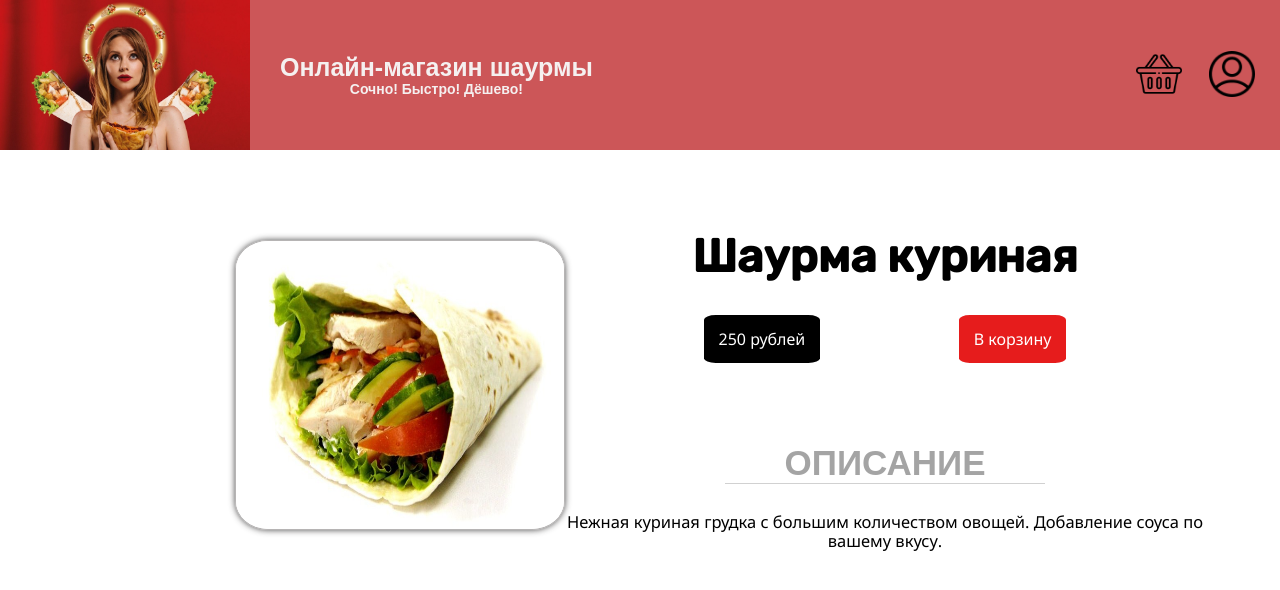
After one commit to KillerFedy/WEB-Project, a Flask app: template templates/product.html in a window 1280 px wide. The commit adds this page. Shown: the top 590 px of the page. Run offline with Flask 2, Linux system fonts and the light colour scheme; the template is opened without the code that fills it: most values are stand-ins (such as "Sample title", 1, 10 or a date in 2020).

Commit message:
Added product html, new style product

```diff
--- a/app.py
+++ b/app.py
@@ -1,4 +1,5 @@
 from importlib.resources import path
+from turtle import title
 from unicodedata import category
 from flask import Flask, render_template
 from pathlib import Path
@@ -37,5 +38,8 @@ def get_category():
 
 @app.route('/')
 @app.route('/index')
-def index():
-    return render_template('index.html', title = "Магазин Шаурмы", products = get_products(), categories = get_category())
+#def index():
+#    return render_template('index.html', title = "Магазин Шаурмы", products = get_products(), categories = get_category())
+
+def product():
+    return render_template('product.html', title = "Шаурма куриная")
--- /dev/null
+++ b/static/product.css
@@ -0,0 +1,71 @@
+@import url('https://fonts.googleapis.com/css2?family=Noto+Sans&family=Poppins&family=Rubik:wght@500&display=swap');
+
+.title-product{
+    margin-top: 5rem;
+    display: flex;
+    justify-content: space-between;
+    align-items: center;
+}
+
+.title-image img{
+    margin-left: 23.5rem;
+    width: 33rem;
+    height: 29rem;
+    border: 0.1rem solid rgba(145, 143, 143, 0.664);
+    border-radius: 10%;
+    box-shadow: 0 0 0.6rem rgba(43, 42, 42, 0.842);
+}
+
+.title-info {
+    text-align: center;
+    margin-right: 7.5rem;
+}
+
+.title-info h1 {
+    font-size: 4.6rem;
+    font-family: "Rubik", sans-serif;
+}
+
+.title-price {
+    display: flex;
+    justify-content:space-evenly;
+    font-size: 1.6rem;
+    font-family: "Noto Sans", sans-serif;
+}
+
+.price {
+    background-color: black;
+    padding: 1.5rem;
+    border-radius: 10%;
+    color: #ffffff;
+    text-align: center;
+}
+
+.buy-button {
+    color: #ffffff;
+    background-color: rgba(230, 20, 20, 0.966);
+    border-radius: 10%;
+    border: unset;
+    cursor: pointer;
+    padding: 1.5rem;
+}
+
+.title-description {
+    margin-top: 8rem;
+}
+
+.title-description h2{
+    color: rgba(128, 128, 128, 0.712);
+    border-bottom: 0.1rem solid #acacac8e;
+    width: 50%;
+    margin-left: auto;
+    margin-right: auto;
+    font-size: 3.5rem;
+    font-family:"Poppins", sans-serif;
+}
+
+.description h4{
+    font-size: 1.65rem;
+    font-family: "Noto Sans", sans-serif;
+    font-weight: unset;
+}
--- a/templates/index.html
+++ b/templates/index.html
@@ -23,9 +23,7 @@
                     <a href="#"><img src="{{ url_for('static', filename='user-profile.png')}}" alt="Profile"></a>
                 </nav>
         </header>
-
         <main>
-
             <div class="home-page-wrapper">
                 <div class="home-page-menu">
                     {% for category in categories %}
--- /dev/null
+++ b/templates/product.html
@@ -0,0 +1,62 @@
+<!DOCTYPE html>
+<html lang="en">
+<head>
+    <meta charset="UTF-8">
+    <meta http-equiv="X-UA-Compatible" content="IE=edge">
+    <meta name="viewport" content="width=device-width, initial-scale=1.0">
+    <link rel="stylesheet" href="{{ url_for('static', filename='normalize.css') }}">
+    <link rel="stylesheet" href="{{ url_for('static', filename='style.css') }}">
+    <link rel="stylesheet" href="{{ url_for('static', filename='product.css') }}">
+
+    <title>{{title}} - FedRash</title>
+</head>
+<body>
+
+    <header class = "header-wrapper">
+        <div class="header-logo">
+            <img src="{{ url_for('static', filename='shaurma-god.jpg') }}" alt="SHAURMA GOD">
+            <div class="header-text">
+                <h1>Онлайн-магазин шаурмы</h1>
+                <h3>Cочно! Быстро! Дёшево!</h3>
+            </div>
+        </div>
+
+        <nav class="header-menu">
+            <a href="#"><img src="{{ url_for('static', filename='shop-basket.png')}}" alt="Shop Basket"></a>
+            <a href="#"><img src="{{ url_for('static', filename='user-profile.png')}}" alt="Profile"></a>
+        </nav>
+    </header>
+
+
+    <main>
+
+        <div class = "title-product">
+            <div class = "title-image">
+                <img src="{{ url_for('static', filename='shaurma-title.jpg')}}" alt = "PRODUCT">
+            </div>
+
+            <div class = "title-info">
+                <h1>Шаурма куриная</h1>
+                <div class = "title-price">
+                    <div class="price">250 рублей</div>
+                    <button class="buy-button">В корзину</button>
+                </div>
+
+                <div class = "title-description">
+                    <h2>
+                        ОПИСАНИЕ
+                    </h2>
+                </div>
+
+                <div class = "description">
+                    <h4>
+                        Нежная куриная грудка с большим количеством овощей. Добавление соуса по вашему вкусу.
+                    </h4>
+                </div>
+            </div>
+        </div>
+
+    </main>
+
+</body>
+</html>
```
Also changed, not shown: static/shaurma-title.jpg (added).
